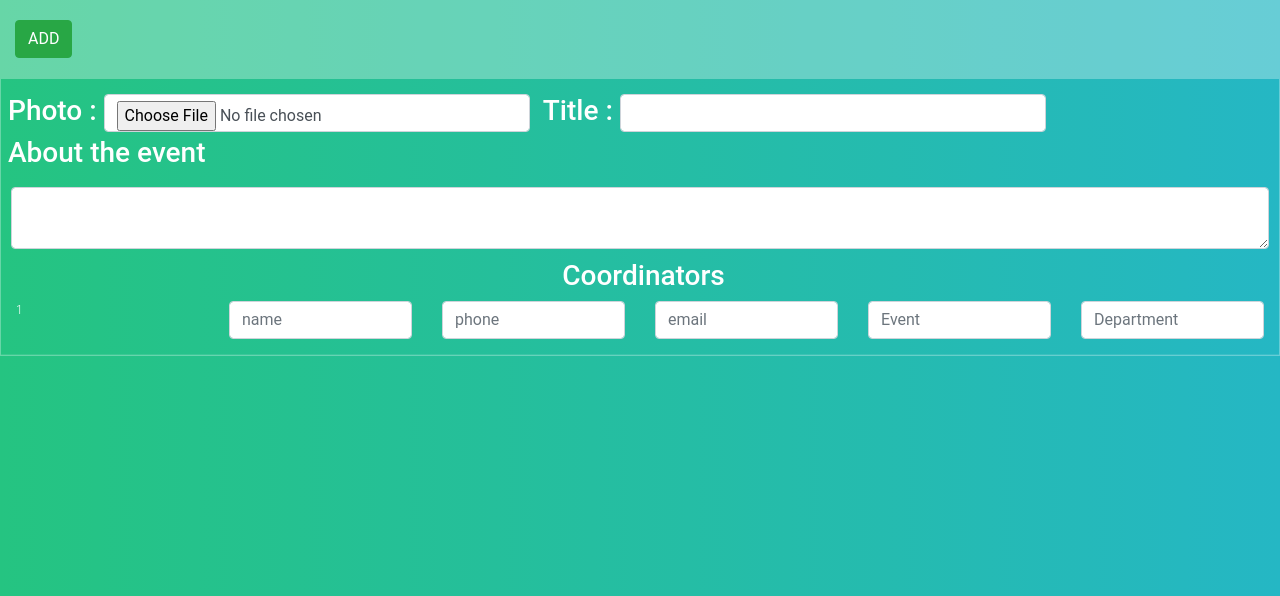
After one commit to pseudo-sm/Udayan2k19, a Django app: template Udayan/templates/events.html in a window 1280 px wide. The commit adds this page. Shown: the top 596 px of the page. Run offline with Django 3.2, Linux system fonts and the light colour scheme; the template is opened without the code that fills it, so the values that code supplies are empty; some libraries are stand-ins or nearby versions.

Commit message:
added events

```diff
--- a/Udayan/templates/dashboard.html
+++ b/Udayan/templates/dashboard.html
@@ -26,7 +26,7 @@
   <nav class="admin__nav">
     <ul class="menu">
       <li class="menu__item adminoption">
-        <a class="menu__link"  target="display">Events</a>
+        <a class="menu__link" href="{% url 'events' %}" target="display">Events</a>
       </li>
       <li class="menu__item adminoption">
         <a class="menu__link" href=""  target="display">Committee</a>
--- /dev/null
+++ b/Udayan/templates/events.html
@@ -0,0 +1,157 @@
+<!DOCTYPE html>
+<html lang="en">
+<head>
+    <meta charset="UTF-8">
+    <title>Title</title>
+    <link href="https://stackpath.bootstrapcdn.com/bootstrap/4.2.1/css/bootstrap.min.css" rel="stylesheet">
+    <script src="https://stackpath.bootstrapcdn.com/bootstrap/4.2.1/js/bootstrap.min.js" language="JavaScript"></script>
+    <style>
+        h1{
+          font-size: 30px;
+          color: #fff;
+          text-transform: uppercase;
+          font-weight: 300;
+          text-align: center;
+          margin-bottom: 15px;
+        }
+        table{
+          width:100%;
+          table-layout: fixed;
+        }
+        .tbl-header{
+          background-color: rgba(255,255,255,0.3);
+         }
+        .tbl-content{
+
+          overflow-x:auto;
+          margin-top: 0px;
+          border: 1px solid rgba(255,255,255,0.3);
+        }
+        th{
+          padding: 20px 15px;
+          text-align: left;
+          font-weight: 500;
+          font-size: 12px;
+          color: #fff;
+          text-transform: uppercase;
+        }
+        td{
+          padding: 15px;
+          text-align: left;
+          vertical-align:middle;
+          font-weight: 300;
+          font-size: 12px;
+          color: #fff;
+          border-bottom: solid 1px rgba(255,255,255,0.1);
+        }
+
+
+        /* demo styles */
+
+        @import url(https://fonts.googleapis.com/css?family=Roboto:400,500,300,700);
+        body{
+          background: -webkit-linear-gradient(left, #25c481, #25b7c4);
+          background: linear-gradient(to right, #25c481, #25b7c4);
+          font-family: 'Roboto', sans-serif;
+        }
+        section{
+          <!--margin: 50px;-->
+        }
+
+
+        /* follow me template */
+        .made-with-love {
+          margin-top: 40px;
+          padding: 10px;
+          clear: left;
+          text-align: center;
+          font-size: 10px;
+          font-family: arial;
+          color: #fff;
+        }
+        .made-with-love i {
+          font-style: normal;
+          color: #F50057;
+          font-size: 14px;
+          position: relative;
+          top: 2px;
+        }
+        .made-with-love a {
+          color: #fff;
+          text-decoration: none;
+        }
+        .made-with-love a:hover {
+          text-decoration: underline;
+        }
+
+
+        /* for custom scrollbar for webkit browser*/
+
+        ::-webkit-scrollbar {
+            width: 6px;
+        }
+        ::-webkit-scrollbar-track {
+            -webkit-box-shadow: inset 0 0 6px rgba(0,0,0,0.3);
+        }
+        ::-webkit-scrollbar-thumb {
+            -webkit-box-shadow: inset 0 0 6px rgba(0,0,0,0.3);
+        }
+
+        .tbl-content img{
+            width:100%;
+        }
+    </style>
+</head>
+<body>
+<script>
+    // '.tbl-content' consumed little space for vertical scrollbar, scrollbar width depend on browser/os/platfrom. Here calculate the scollbar width .
+$(window).on("load resize ", function() {
+  var scrollWidth = $('.tbl-content').width() - $('.tbl-content table').width();
+  $('.tbl-header').css({'padding-right':scrollWidth});
+}).resize();
+</script>
+    <section>
+  <!--for demo wrap-->
+
+  <div class="tbl-header">
+    <table cellpadding="0" cellspacing="0" border="0">
+      <thead>
+        <tr>
+            <th> <button class="btn btn-success">ADD</button></th>
+        </tr>
+      </thead>
+    </table>
+  </div>
+  <div class="tbl-content">
+    <table cellpadding="0" cellspacing="0" border="0">
+      <tbody>
+        <tr>
+          <td>
+              <div class="row">
+                 <h3>&nbsp;Photo :&nbsp;</h3> <input type="file" class="col-md-4 form-control form-control-file"><h3 class=""> &nbsp; Title :&nbsp; </h3><input type="text" class="form-control col-md-4" name="title"></span>
+
+              </div>
+              <div class="row">
+                  <h3>&nbsp;About the event</h3>
+                 <textarea class="form-control" style="margin:10px"></textarea>
+
+              </div>
+              <div class="row">
+                  <h3 class="text-center col-md-12">&nbsp;Coordinators</h3>
+              </div>
+              <div class="row">
+                  <div class="col-md-2">1</div>
+                  <div class="col-md-2"><input type="text" class="form-control" placeholder="name"></div>
+                  <div class="col-md-2"><input type="number" class="form-control" placeholder="phone"></div>
+                  <div class="col-md-2"><input type="email" class="form-control" placeholder="email"></div>
+                  <div class="col-md-2"><input type="text" class="form-control" placeholder="Event"></div>
+                  <div class="col-md-2"><input type="text" class="form-control" placeholder="Department"></div>
+              </div>
+          </td>
+        </tr>
+      </tbody>
+    </table>
+  </div>
+</section>
+</body>
+</html>
--- a/Udayan/urls.py
+++ b/Udayan/urls.py
@@ -23,6 +23,7 @@ urlpatterns = [
     url(r'admin/',views.admin,name="admin"),
     url(r'photo-upload/',views.photo_upload,name="photo_upload"),
     url(r'photographers/',views.photographers,name="photographers"),
+    url(r'events/',views.events,name="events"),
     url(r'',views.index,name="index"),
 
 
--- a/Udayan/views.py
+++ b/Udayan/views.py
@@ -17,3 +17,7 @@ def photographers(request):
 def photo_upload(request):
 
     return render(request,"photo.html")
+
+def events(request):
+
+    return render(request,"events.html")
```
